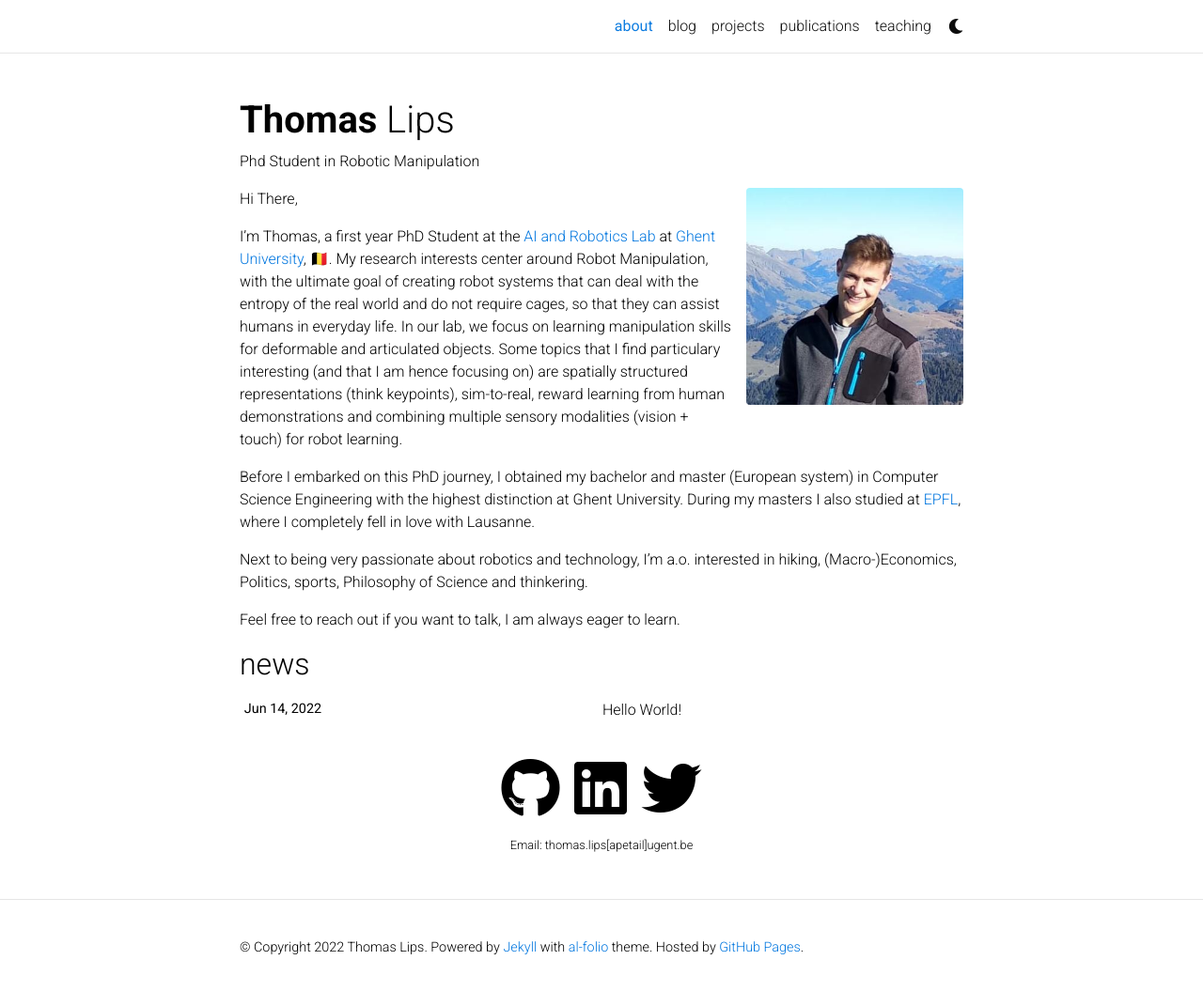
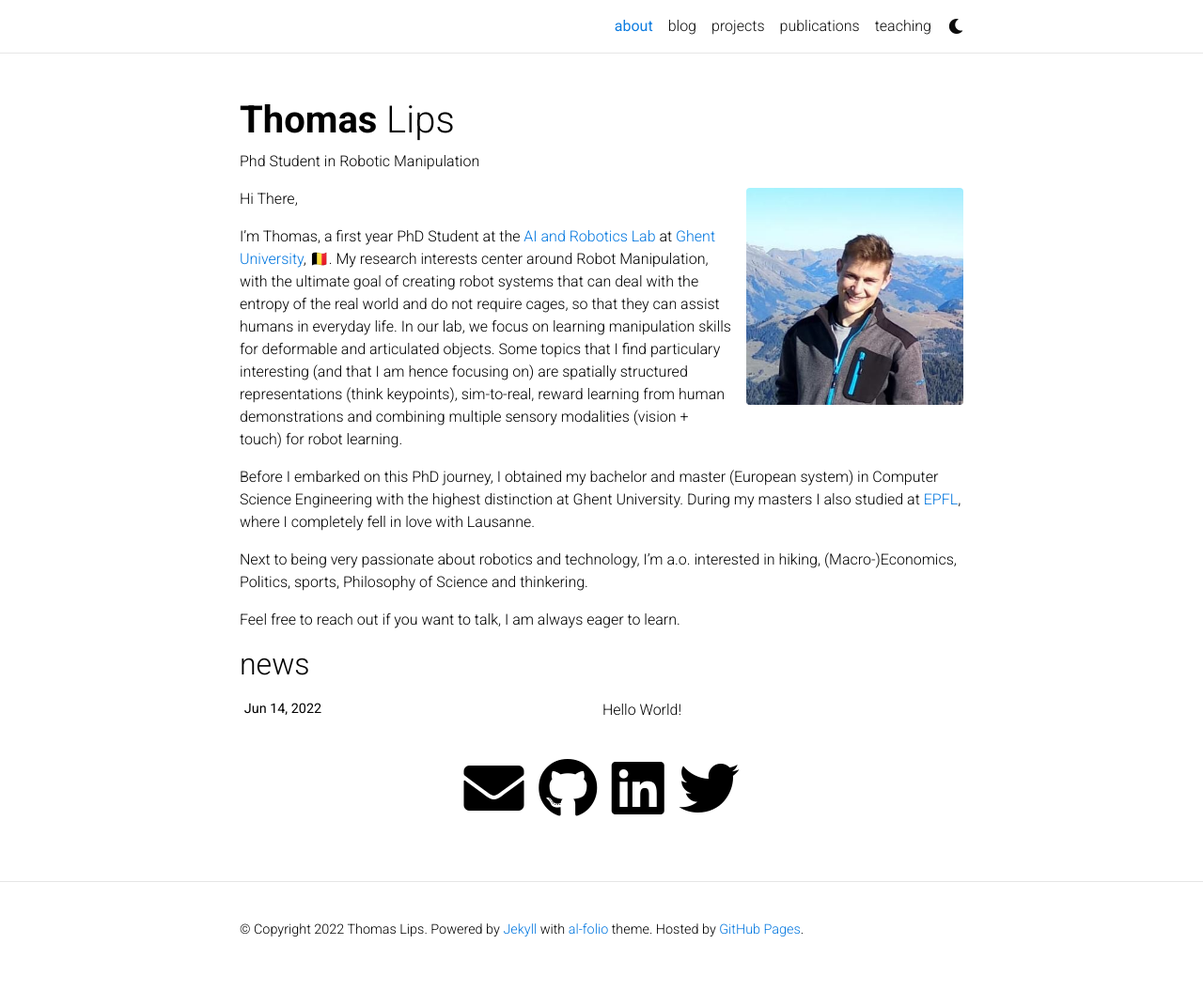
Before and after one commit to tlpss/tlpss.github.io, a Jekyll site: the page built from _pages/about.md, in a window 1280 px wide and 1059 px high. Shown: the top 1055 px of the window at 94% size. Built offline with Jekyll 4.4.1, drawn with Linux system fonts in a browser that asks for light colours; full-size pictures stand in for the smaller copies a plugin makes; emoji names are drawn with the system emoji font; comment, search, counter and statistics services are not loaded; a style sheet for code colours, icons or effects is not loaded; some of the changed lines change nothing that is shown.

Commit message:
add email icon

```diff
--- a/_config.yml
+++ b/_config.yml
@@ -6,7 +6,7 @@ title: blank # the website title (if blank, full name will be used instead)
 first_name: Thomas
 middle_name:
 last_name: Lips
-email:
+email: thomas.lips@ugent.be
 description: > # the ">" symbol means to ignore newlines until "footer_text:"
   A simple, whitespace theme for academics. Based on [*folio](https://github.com/bogoli/-folio) design.
 footer_text: >
@@ -71,8 +71,8 @@ wikidata_id: # your wikidata id
 dblp_url: # your DBLP profile url
 stackoverflow_id: #your stackoverflow id
 
-contact_note: >
-  Email: thomas.lips[apetail]ugent.be
+#contact_note: >
+  # Email: thomas.lips[apetail]ugent.be
 
 google_analytics:  # your google-analytics ID (format: UA-XXXXXXXXX)
 google_site_verification:  # your google-site-verification ID (Google Search Console)
```
